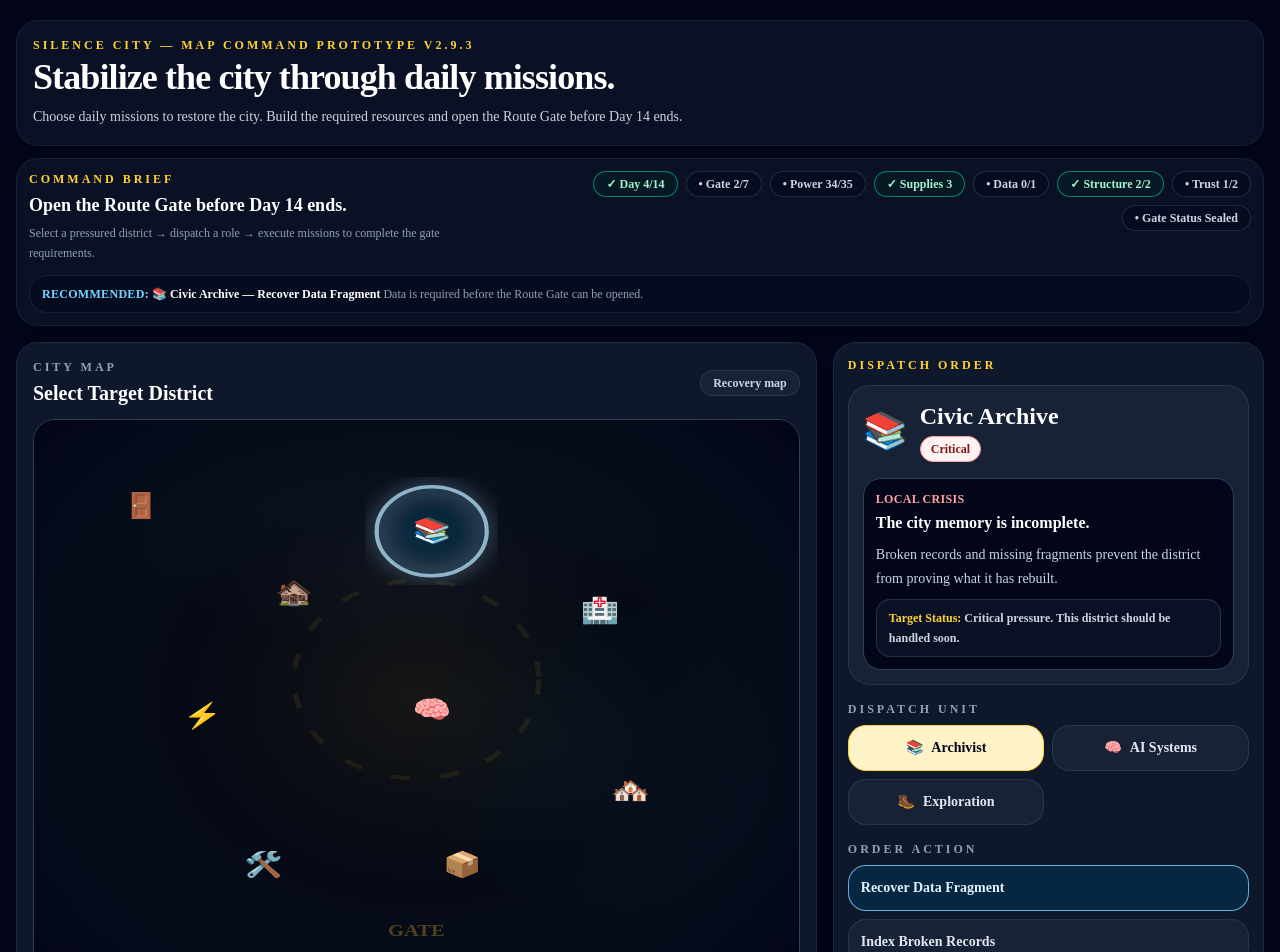
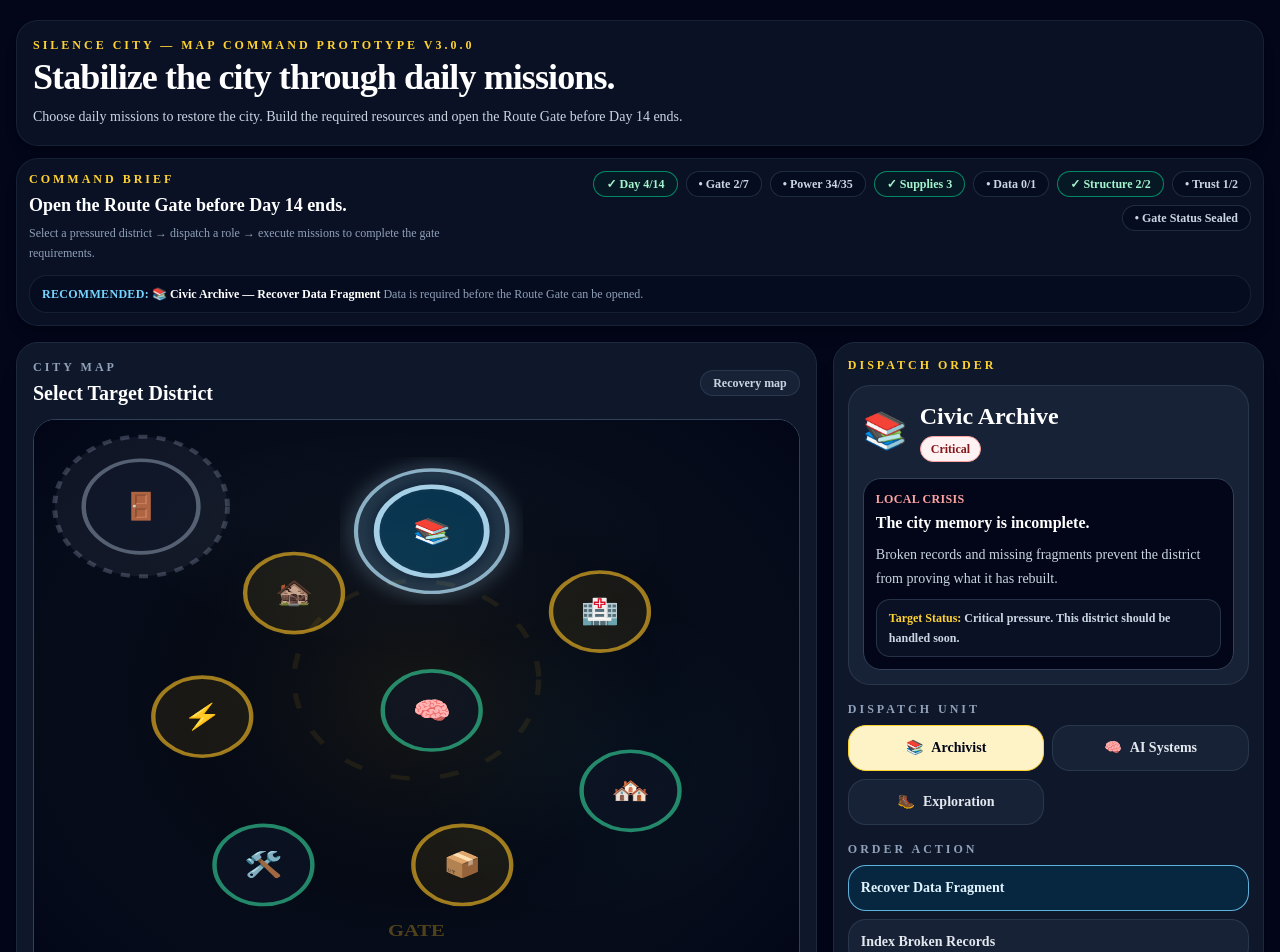
Before and after one commit to dh9vbm8mty-cloud/silence-city-ui, a Next.js app: page /silence-city-map in a window 1280 px wide. Shown: the top 952 px of the page. Built offline with nearby package versions, Linux system fonts and the light colour scheme.

Commit message:
Rebuild clean district marker system

```diff
--- a/app/silence-city-map/page.tsx
+++ b/app/silence-city-map/page.tsx
@@ -30,7 +30,7 @@ type District = {
   points: string;
 };
 
-const version = "2.9.3";
+const version = "3.0.0";
 
 const startingResources: CityResources = {
   Power: 34,
@@ -259,6 +259,25 @@ function getResourceIcon(key: keyof CityResources) {
   if (key === "Trust") return "👥";
   if (key === "Gate") return "🚪";
   return "•";
+}
+
+function getDistrictRingColor(status: DistrictStatus) {
+  if (status === "Stable") return "rgba(52,211,153,0.62)";
+  if (status === "Strained") return "rgba(251,191,36,0.62)";
+  if (status === "Critical") return "rgba(248,113,113,0.72)";
+  return "rgba(148,163,184,0.52)";
+}
+
+function getDistrictFill(status: DistrictStatus, selected: boolean) {
+  if (selected) return "rgba(14,165,233,0.12)";
+  if (status === "Critical") return "rgba(248,113,113,0.10)";
+  if (status === "Strained") return "rgba(251,191,36,0.08)";
+  return "rgba(15,23,42,0.54)";
+}
+
+function getDistrictMarkerSize(district: District, selected: boolean) {
+  if (district.id === "route-gate") return selected ? 8.2 : 7.5;
+  return selected ? 7.2 : 6.4;
 }
 
 function describeResourceDelta(key: keyof CityResources, value: number) {
@@ -613,45 +632,68 @@ export default function SilenceCityMapPage() {
                   {/* district map markers */}
                   {districts.map((district) => {
                     const selected = district.id === selectedDistrictId;
+                    const isRouteGate = district.id === "route-gate";
+                    const markerSize = getDistrictMarkerSize(district, selected);
+
                     return (
                       <g
                         key={district.id}
                         onClick={() => selectDistrict(district)}
                         className="cursor-pointer transition"
                       >
+                        {district.status === "Critical" && !selected && (
+                          <circle
+                            cx={district.x}
+                            cy={district.y}
+                            r={markerSize + 2.6}
+                            fill="rgba(248,113,113,0.07)"
+                            stroke="rgba(248,113,113,0.20)"
+                            strokeWidth="0.45"
+                          />
+                        )}
+
                         {selected && (
                           <circle
                             cx={district.x}
                             cy={district.y}
-                            r="7.2"
-                            fill="rgba(14,165,233,0.08)"
-                            stroke="rgba(186,230,253,0.72)"
+                            r={markerSize + 2.7}
+                            fill="rgba(14,165,233,0.07)"
+                            stroke="rgba(186,230,253,0.70)"
                             strokeWidth="0.55"
                             filter="url(#softGlow)"
                           />
                         )}
 
-                        {district.status === "Critical" && !selected && (
+                        {isRouteGate && (
                           <circle
                             cx={district.x}
                             cy={district.y}
-                            r="7.2"
-                            fill="rgba(248,113,113,0.08)"
-                            stroke="rgba(248,113,113,0.24)"
-                            strokeWidth="0.45"
+                            r={markerSize + 3.8}
+                            fill={canOpenRouteGate ? "rgba(251,191,36,0.12)" : "rgba(148,163,184,0.08)"}
+                            stroke={canOpenRouteGate ? "rgba(251,191,36,0.55)" : "rgba(148,163,184,0.30)"}
+                            strokeWidth="0.65"
+                            strokeDasharray={canOpenRouteGate ? "0" : "1.2 1.2"}
                           />
                         )}
 
+                        <circle
+                          cx={district.x}
+                          cy={district.y}
+                          r={markerSize}
+                          fill={getDistrictFill(district.status, selected)}
+                          stroke={selected ? "rgba(186,230,253,0.88)" : getDistrictRingColor(district.status)}
+                          strokeWidth={selected ? "0.75" : "0.58"}
+                        />
+
                         <text
                           x={district.x}
-                          y={district.y + 1.25}
+                          y={district.y + 1.35}
                           textAnchor="middle"
-                          fontSize="4.05"
+                          fontSize={isRouteGate ? "4.25" : "4.05"}
                           className="select-none"
                         >
                           {district.icon}
                         </text>
-
                       </g>
                     );
                   })}
```
